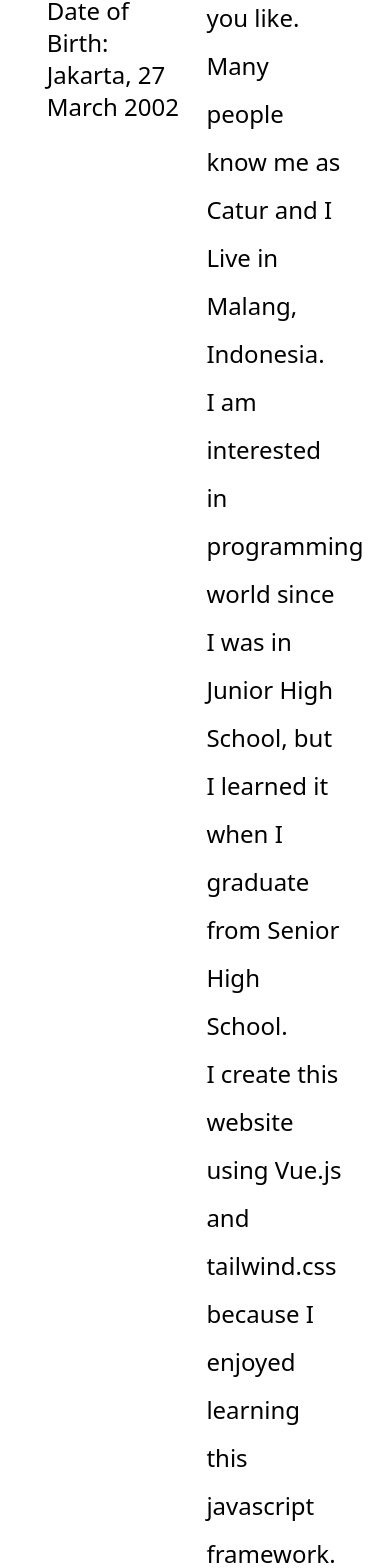
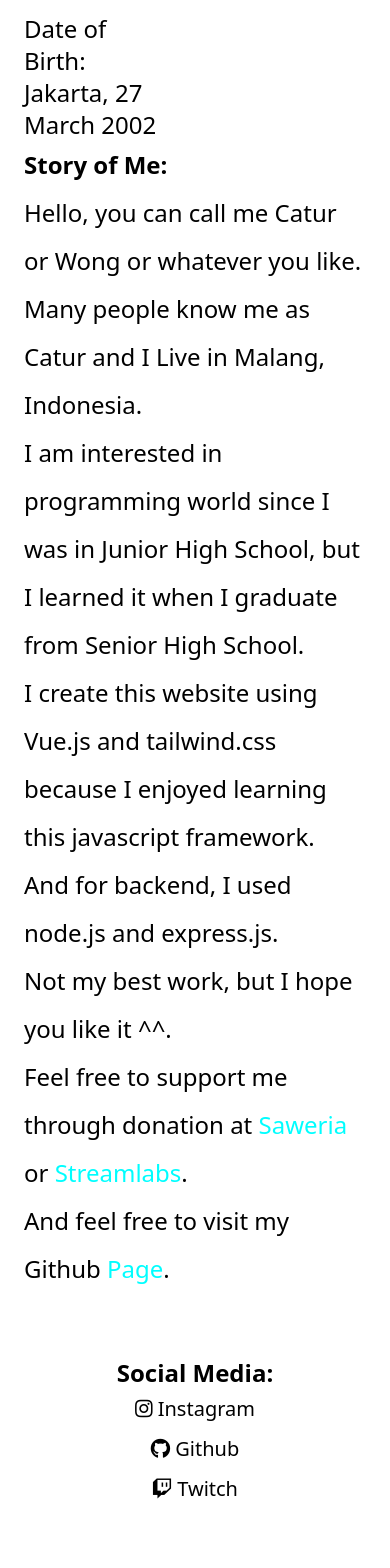
Before and after one commit to Wong801/Todo, a Vue app: page /about in a window 390 px wide. Shown: the part 398-1966 px from the top of the page. Built offline with nearby package versions, Linux system fonts and the light colour scheme.

Commit message:
Fixed page title and add responsive to about

```diff
--- a/public/index.html
+++ b/public/index.html
@@ -5,7 +5,8 @@
     <meta http-equiv="X-UA-Compatible" content="IE=edge">
     <meta name="viewport" content="width=device-width, initial-scale=1.0">
     <link rel="icon" href="<%= BASE_URL %>favicon.ico">
-    <title>Todo App</title>
+    <link rel="stylesheet" href="https://cdnjs.cloudflare.com/ajax/libs/font-awesome/5.15.3/css/all.min.css">
+    <title>Wong801 Web</title>
     <style>
       body {
         overflow-x: hidden;
--- a/src/App.vue
+++ b/src/App.vue
@@ -4,8 +4,20 @@
     <router-link to="/todo">Todo Project</router-link> |
     <router-link to="/hope">Hope Project</router-link> |
     <router-link to="/about">About</router-link>
+    <p>&#169; Wong801</p>
   </footer>
 </template>
+
+<script lang="ts">
+import { defineComponent } from 'vue'
+export default defineComponent({
+  watch: {
+    '$route' (to, from) {
+      document.title = to.meta.title || 'Wong801 Website'
+    }
+  }
+})
+</script>
 
 <style>
 #nav {
--- a/src/router/index.ts
+++ b/src/router/index.ts
@@ -5,7 +5,11 @@
   {
     path: '/',
     name: 'Home',
-    component: Home
+    component: Home,
+    meta: {
+      auth: false,
+      title: 'Home'
+    }
   },
   {
     path: '/about',
@@ -13,17 +17,29 @@
     // route level code-splitting
     // this generates a separate chunk (about.[hash].js) for this route
     // which is lazy-loaded when the route is visited.
-    component: () => import(/* webpackChunkName: "about" */ '../views/About.vue')
+    component: () => import(/* webpackChunkName: "about" */ '../views/About.vue'),
+    meta: {
+      auth: false,
+      title: 'About'
+    }
   },
   {
     path: '/todo',
     name: 'Todo',
-    component: () => import('../views/Todo.vue')
+    component: () => import('../views/Todo.vue'),
+    meta: {
+      auth: false,
+      title: 'Simple Todo App'
+    }
   },
   {
     path: '/hope',
     name: 'Hope',
-    component: () => import('../views/Hope.vue')
+    component: () => import('../views/Hope.vue'),
+    meta: {
+      auth: false,
+      title: 'Wall Of Hopes'
+    }
   },
 ]
 
--- a/src/views/About.vue
+++ b/src/views/About.vue
@@ -1,15 +1,15 @@
 <template>
   <div class="min-h-screen">
-    <h1 class="text-2xl font-bold text-center py-6 bg-blue">About Me</h1>
-    <div class="p-6 text-2xl flex justify-evenly">
+    <h1 class=" text-2xl font-bold text-center py-6 bg-blue">About Me</h1>
+    <div class="p-6 text-2xl flex flex-col xl:flex-row lg:flex-col md:flex-col justify-evenly">
       <div class="w-2/5">
       <h1 class="font-bold">Creator's Profile:</h1>
-        <img src="../assets/about.jpg" alt="My Photo" class="w-4/5 pt-6">
+        <img src="../assets/about.jpg" alt="My Photo" class="min-w-4/5 pt-6">
         <h1 class="pt-4">Name: Catur Satrio Wicaksono</h1>
         <h1 class="pt-4">Date of Birth: Jakarta, 27 March 2002</h1>
       </div>
-      <div class="w-2/5 leading-loose">
-        <h1 class="text-bold">Story of Me:</h1>
+      <div class="w-full leading-loose lg:my-10 lg:w-full xl:w-2/5 md:w-full sm:w-full">
+        <h1 class="font-bold">Story of Me:</h1>
         <p>Hello, you can call me Catur or Wong or whatever you like.</p>
         <p>Many people know me as Catur and I Live in Malang, Indonesia.</p>
         <p>I am interested in programming world since I was in Junior High School, but I learned it when I graduate from Senior High School.</p>
@@ -20,5 +20,13 @@
         <p>And feel free to visit my Github <a href="https://github.com/Wong801" target="_blank" class="text-blue">Page</a>.</p>
       </div>
     </div>
+    <div class="text-xl leading-loose text-center py-10">
+      <h1 class="text-2xl font-bold">Social Media:</h1>
+      <a href="https://www.instagram.com/Wong801/" target="_blank"><i class="fab fa-instagram"></i> Instagram</a>
+      <br>
+      <a href="https://github.com/Wong801" target="_blank"><i class="fab fa-github"></i> Github</a>
+      <br>
+      <a href="https://twitch.tv/Wong801" target="_blank"><i class="fab fa-twitch"></i> Twitch</a>
+    </div>
   </div>
 </template>
```
